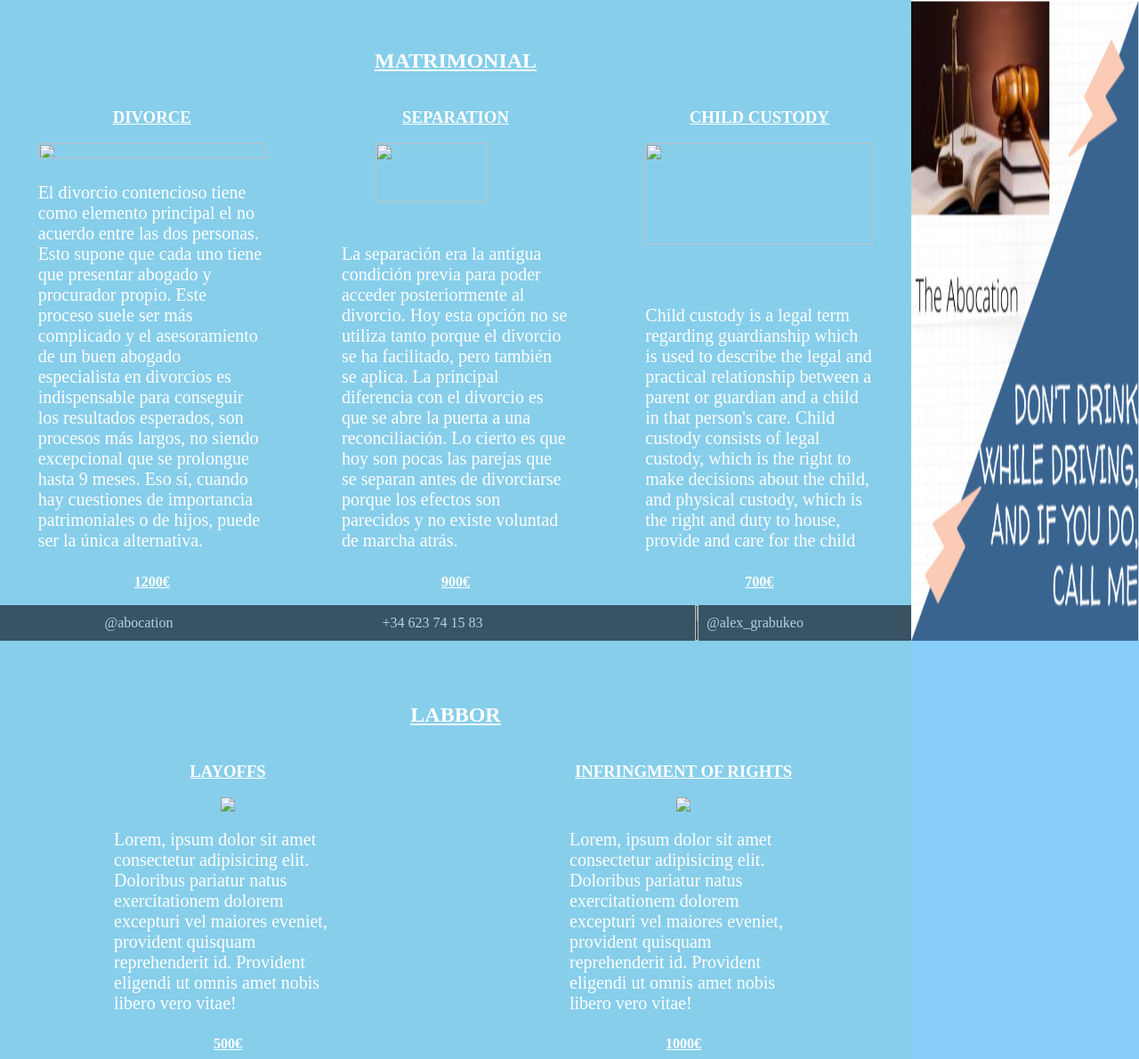
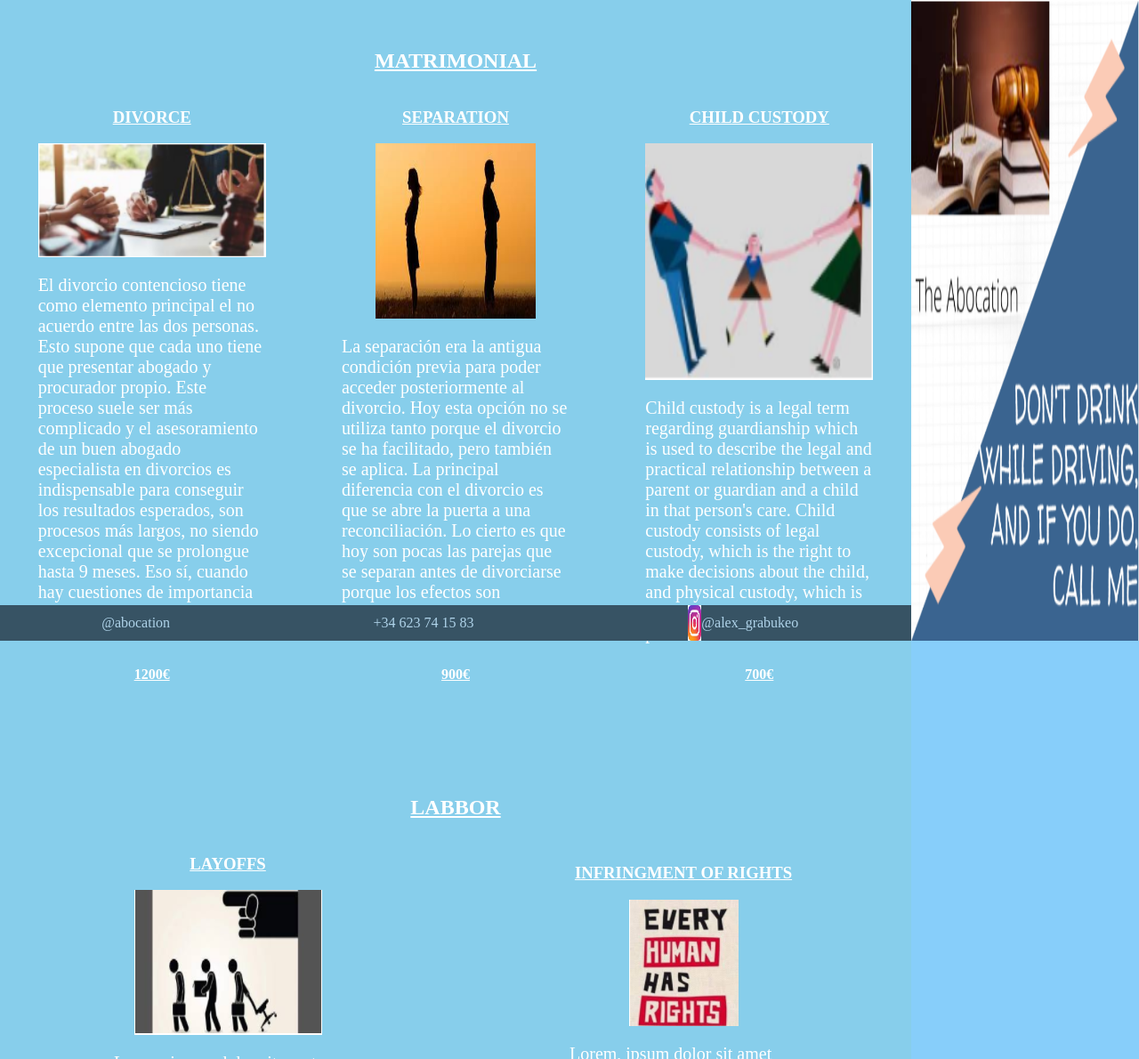
Before and after one commit to alexgrabulosapuertas/ABOCATION, a plain HTML site: page services.html in a window 1280 px wide. Shown: the part 80-1270 px from the top of the page at 89% size. Drawn offline with Linux system fonts and the light colour scheme.

Commit message:
Add files via upload

```diff
--- a/services.html
+++ b/services.html
@@ -36,7 +36,7 @@
             <div class="servicios">
                 <article class="servicio">
                     <h3>DIVORCE</h3>
-                    <img src="../empresa/imagenes/servicios/divorce.PNG" width="100%" height="70%">
+                    <img src="imagenes/servicios/divorce.PNG" width="100%" height="70%">
                     <p>
                         El divorcio contencioso tiene como elemento principal el no acuerdo entre las dos personas.
                         Esto supone que cada uno tiene que presentar abogado y procurador propio. Este proceso suele ser
@@ -49,7 +49,7 @@
                 </article>
                 <article class="servicio">
                     <h3>SEPARATION</h3>
-                    <img src="../empresa/imagenes/servicios/separation.jpg" width="70%" height="70%">
+                    <img src="imagenes/servicios/separation.jpg" width="70%" height="70%">
                     <p>
                         La separación era la antigua condición previa para poder acceder posteriormente al divorcio.
                         Hoy esta opción no se utiliza tanto porque el divorcio se ha facilitado, pero también se aplica.
@@ -61,7 +61,7 @@
                 </article>
                 <article class="servicio">
                     <h3>CHILD CUSTODY</h3>
-                    <img src="../empresa/imagenes/servicios/child custody.PNG" width="100%" height="70%">
+                    <img src="imagenes/servicios/child custody.PNG" width="100%" height="70%">
                     <p>
                         Child custody is a legal term regarding guardianship which is used to describe the legal and
                         practical relationship between a parent or guardian and a child in that person's care. Child
@@ -77,7 +77,7 @@
             <div class="servicios">
                 <article class="servicio">
                     <h3>LAYOFFS</h3>
-                    <img src="../empresa/imagenes/servicios/layoffs.PNG">
+                    <img src="imagenes/servicios/layoffs.PNG">
                     <p>
                         Lorem, ipsum dolor sit amet consectetur adipisicing elit. Doloribus pariatur natus
                         exercitationem dolorem excepturi vel maiores eveniet, provident quisquam reprehenderit id.
@@ -87,7 +87,7 @@
                 </article>
                 <article class="servicio">
                     <h3>INFRINGMENT OF RIGHTS</h3>
-                    <img src="../empresa/imagenes/servicios/infringement of rights.PNG">
+                    <img src="imagenes/servicios/infringement of rights.PNG">
                     <p>
                         Lorem, ipsum dolor sit amet consectetur adipisicing elit. Doloribus pariatur natus
                         exercitationem dolorem excepturi vel maiores eveniet, provident quisquam reprehenderit id.
@@ -102,7 +102,7 @@
             <div class="servicios">
                 <article class="servicio">
                     <h3>ACCIDENT LAWYERS</h3>
-                    <img src="../empresa/imagenes/servicios/traffic accident lawyers.PNG">
+                    <img src="imagenes/servicios/traffic accident lawyers.PNG">
                     <p>
                         Lorem, ipsum dolor sit amet consectetur adipisicing elit. Doloribus pariatur natus
                         exercitationem dolorem excepturi vel maiores eveniet, provident quisquam reprehenderit id.
@@ -112,7 +112,7 @@
                 </article>
                 <article class="servicio">
                     <h3>TICKET LAWYERS</h3>
-                    <img src="../empresa/imagenes/servicios/traffic ticket lawyers.PNG">
+                    <img src="imagenes/servicios/traffic ticket lawyers.PNG">
                     <p>
                         Lorem, ipsum dolor sit amet consectetur adipisicing elit. Doloribus pariatur natus
                         exercitationem dolorem excepturi vel maiores eveniet, provident quisquam reprehenderit id.
@@ -127,7 +127,7 @@
         <p class="footer">@abocation</p>
         <p class="footer">+34 623 74 15 83</p>
         <div class="redSocial">
-            <img src="../empresa/imagenes/logo/insta.jpg" width="10%" height="100%">
+            <img src="imagenes/logo/insta.jpg" width="10%" height="100%">
             <p>@alex_grabukeo</p>
         </div>
     </footer>
```
